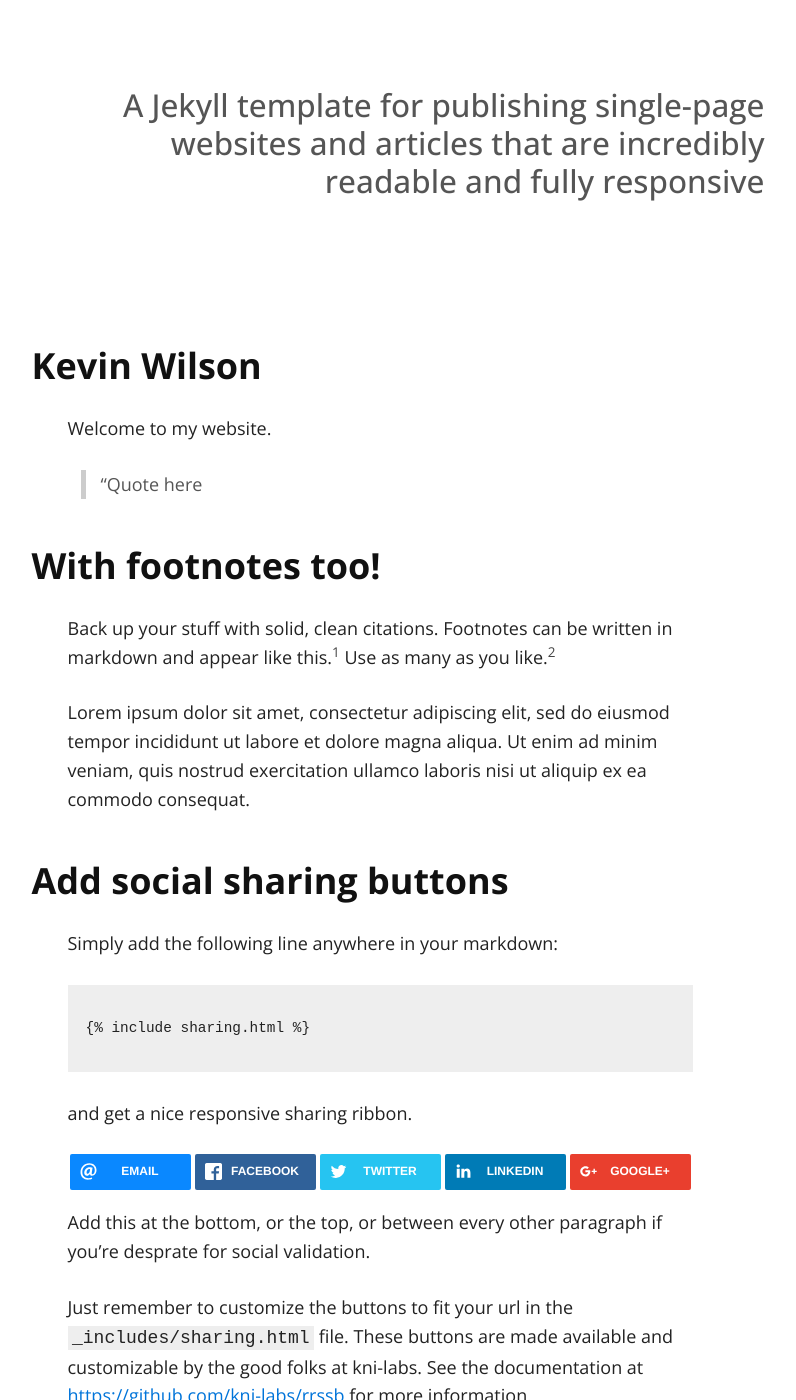
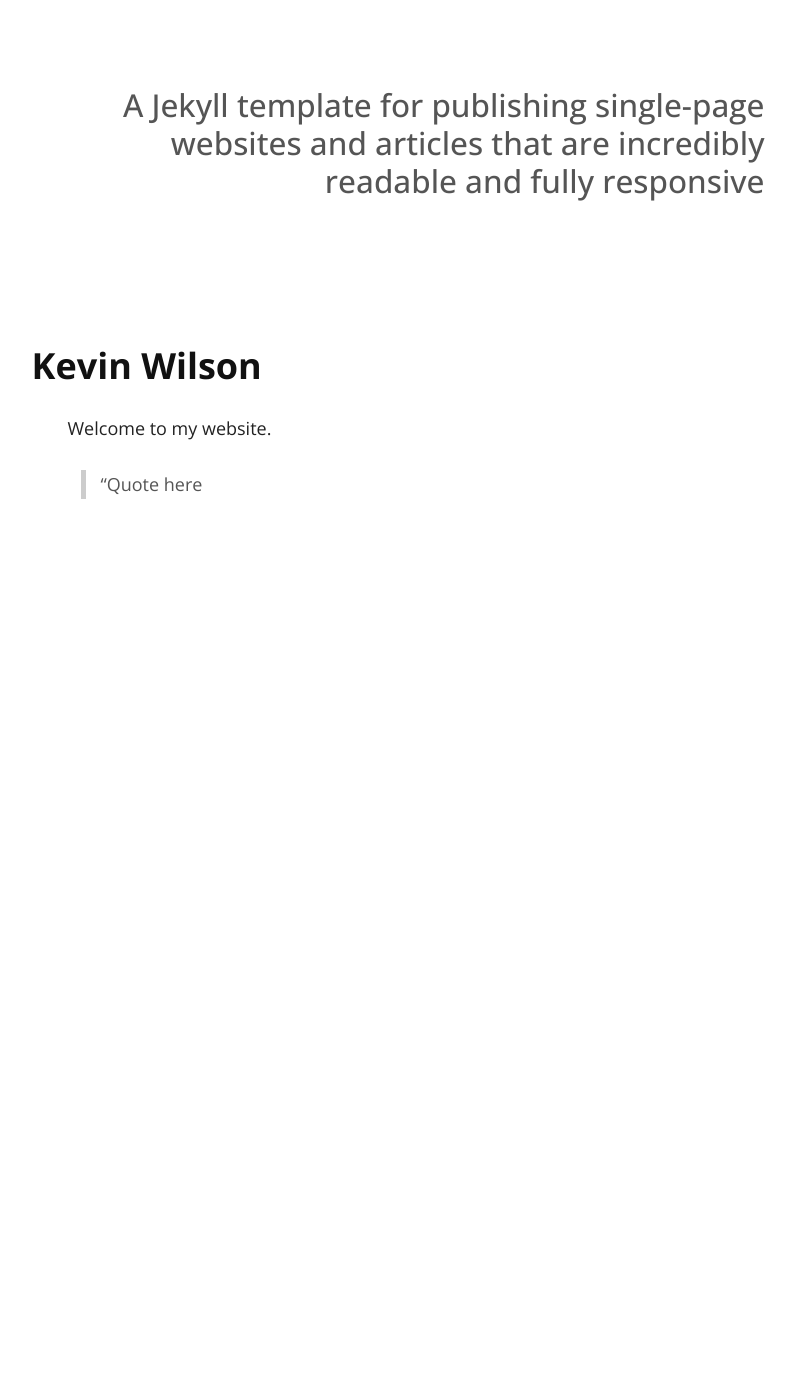
Before and after one commit to kevinwilson/kevinwilson.github.io, a Jekyll site: the page built from index.md, in a window 1280 px wide and 1400 px high, scrolled down 270 px. Shown: the whole window, without its empty margins (260-1056 px from the left). Built offline with Jekyll 4.4.1, drawn with Linux system fonts in a browser that asks for light colours; nearby versions of some CDN libraries; our own code applies the rules of GitHub Pages for plain Markdown files; after the commit the page ends 900 px from its top, so only the background shows below that; some of the changed text lies outside the part shown.

Commit message:
Cleaned up index

```diff
--- a/index.md
+++ b/index.md
@@ -9,58 +9,3 @@ layout: default
 Welcome to my website.
 
 > "Quote here
-
-### With footnotes too!
-
-Back up your stuff with solid, clean citations. Footnotes can be written in markdown and appear like this.[^1] Use as many as you like.[^2]
-
-Lorem ipsum dolor sit amet, consectetur adipiscing elit, sed do eiusmod tempor incididunt ut labore et dolore magna aliqua. Ut enim ad minim veniam, quis nostrud exercitation ullamco laboris nisi ut aliquip ex ea commodo consequat.
-
-### Add social sharing buttons
-
-Simply add the following line anywhere in your markdown:
-
-<pre><code>{% raw  %}
-{% include sharing.html %}
-{% endraw %}
-</code></pre>
-
-and get a nice responsive sharing ribbon.
-
-{% include sharing.html %}
-
-Add this at the bottom, or the top, or between every other paragraph if you're desprate for social validation.
-
-Just remember to customize the buttons to fit your url in the `_includes/sharing.html` file. These buttons are made available and customizable by the good folks at kni-labs. See the documentation at [https://github.com/kni-labs/rrssb](https://github.com/kni-labs/rrssb) for more information.
-
-### Font awesome is also included
-
-<i class="fa fa-quote-left fa-3x fa-pull-left fa-border"></i> Now you can use all the cool icons you want! [Font Awesome](http://fontawesome.io) is indeed awesome. But wait, you don't need this sweetness and you don't want that little bit of load time from the font awesome css? No problem, just disable it in the `config.yml` file, and it won't be loaded.
-
-<ul class="fa-ul">
-  <li><i class="fa-li fa fa-check-square"></i>you can make lists...</li>
-  <li><i class="fa-li fa fa-check-square-o"></i>with cool icons like this,</li>
-  <li><i class="fa-li fa fa-spinner fa-spin"></i>even ones that move!</li>
-</ul>
-
-If you need them, you can stick any of the [605 icons](http://fontawesome.io/icons/) anywhere, with any size you like. ([See documentation](http://fontawesome.io/examples/))
-
-<i class="fa fa-building"></i>&nbsp;&nbsp;<i class="fa fa-bus fa-lg"></i>&nbsp;&nbsp;<i class="fa fa-cube fa-2x"></i>&nbsp;&nbsp;<i class="fa fa-paper-plane fa-3x"></i>&nbsp;&nbsp;<i class="fa fa-camera-retro fa-4x">
-
-### Add images to make your point
-
-Images play nicely with this template as well. Add diagrams or charts to make your point, and the template will fit them in appropriately.
-
-<img src="images/hello.svg" alt="sample image">
-
-Lorem ipsum dolor sit amet, consectetur adipiscing elit, sed do eiusmod tempor incididunt ut labore et dolore magna aliqua. Ut enim ad minim veniam, quis nostrud exercitation ullamco laboris nisi ut aliquip ex ea commodo consequat. Duis aute irure dolor in reprehenderit in voluptate velit esse cillum dolore eu fugiat nulla pariatur. Excepteur sint occaecat cupidatat non proident, sunt in culpa qui officia deserunt mollit anim id est laborum.
-
-Thanks to [Shu Uesengi](https://github.com/chibicode) for inspiring and providing the base for this template with his excellent work, [solo](https://github.com/chibicode).
-
-<hr>
-
-##### Footnotes:
-
-[^1]: This is a footnote. Click to return.
-
-[^2]: Here is another.
```
